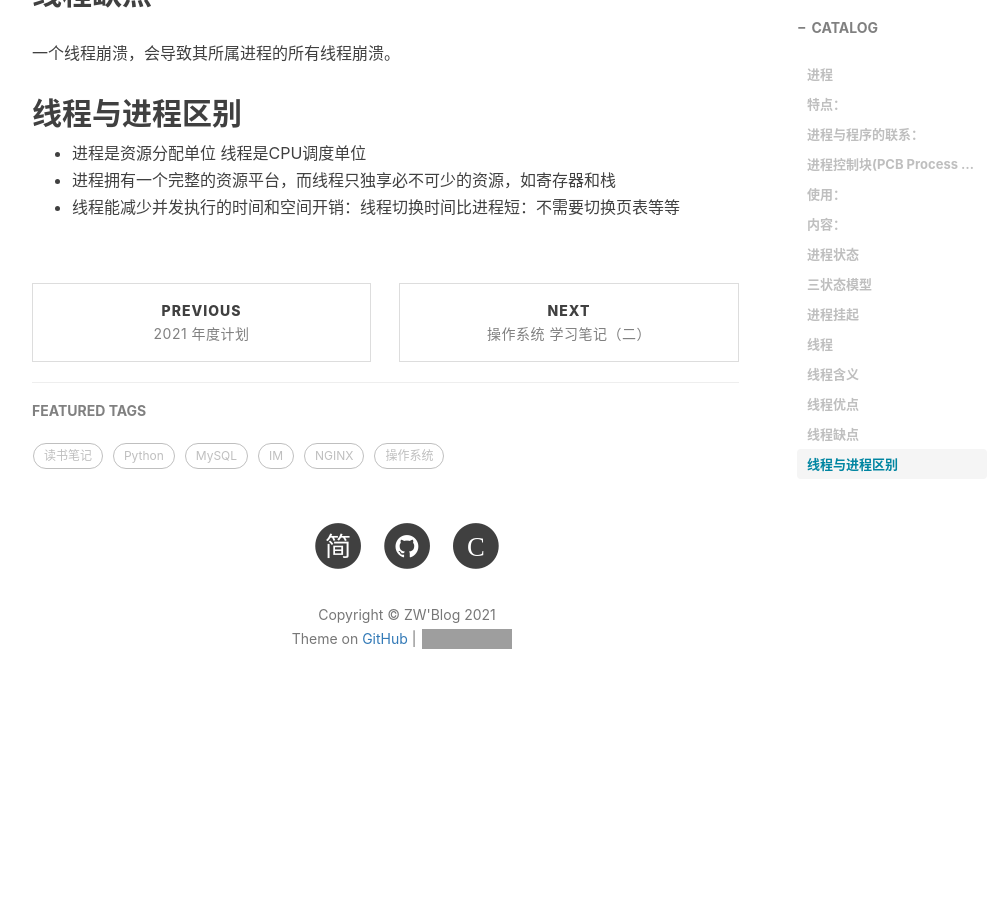
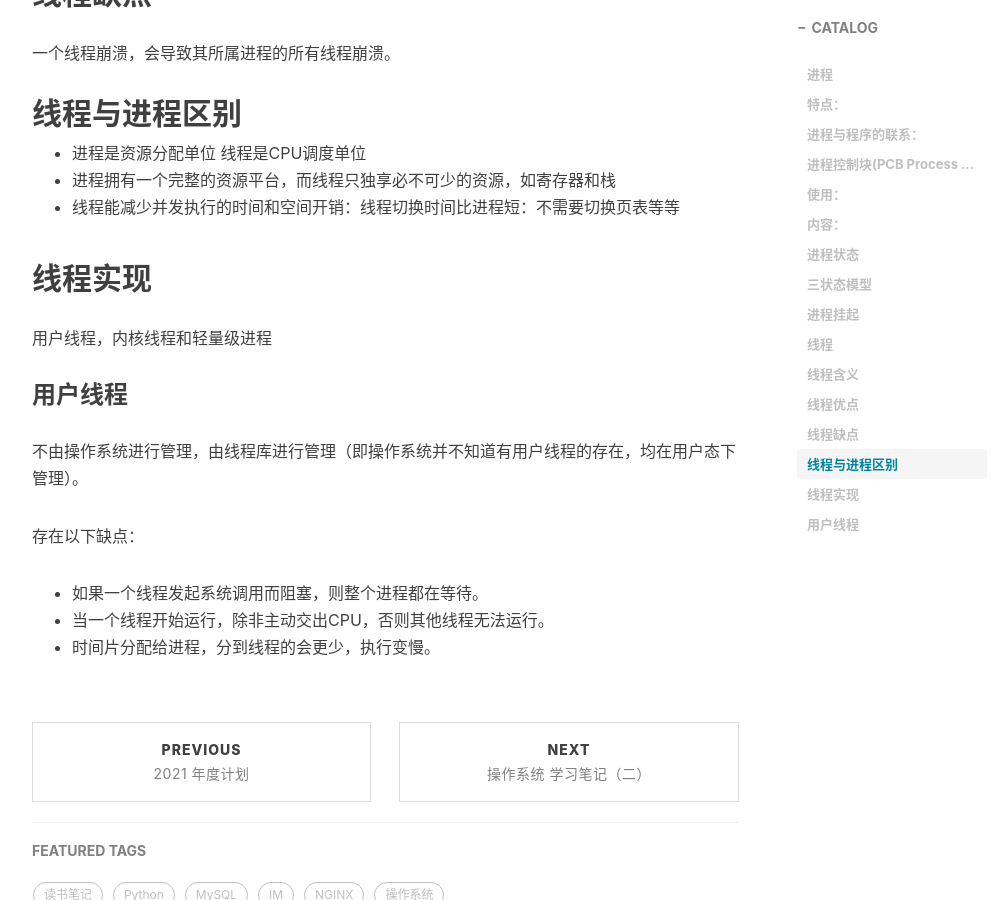
Before and after one commit to GitZW/gitzw.github.io, a Jekyll site: the page built from _posts/2021-02-28-操作系统笔记三.md, in a window 1280 px wide and 900 px high, scrolled down 4360 px. Shown: the whole window, without its empty margins (233-1237 px from the left). Built offline with Jekyll 4.4.1, drawn with Linux system fonts in a browser that asks for light colours; nearby versions of some CDN libraries; comment, search, counter and statistics services are not loaded; before the commit the page ends 5103 px from its top, so only the background shows below that; grey boxes are pictures that could not be loaded.

Commit message:
用户线程

```diff
--- a/_posts/2021-02-28-操作系统笔记三.md
+++ b/_posts/2021-02-28-操作系统笔记三.md
@@ -101,3 +101,14 @@ PCB是进程存在的唯一标志，每个进程都在操作系统中有一个
 * 进程是资源分配单位 线程是CPU调度单位
 * 进程拥有一个完整的资源平台，而线程只独享必不可少的资源，如寄存器和栈
 * 线程能减少并发执行的时间和空间开销：线程切换时间比进程短：不需要切换页表等等
+
+## 线程实现
+用户线程，内核线程和轻量级进程
+
+### 用户线程
+不由操作系统进行管理，由线程库进行管理（即操作系统并不知道有用户线程的存在，均在用户态下管理）。
+
+存在以下缺点：
+* 如果一个线程发起系统调用而阻塞，则整个进程都在等待。
+* 当一个线程开始运行，除非主动交出CPU，否则其他线程无法运行。
+* 时间片分配给进程，分到线程的会更少，执行变慢。
```
